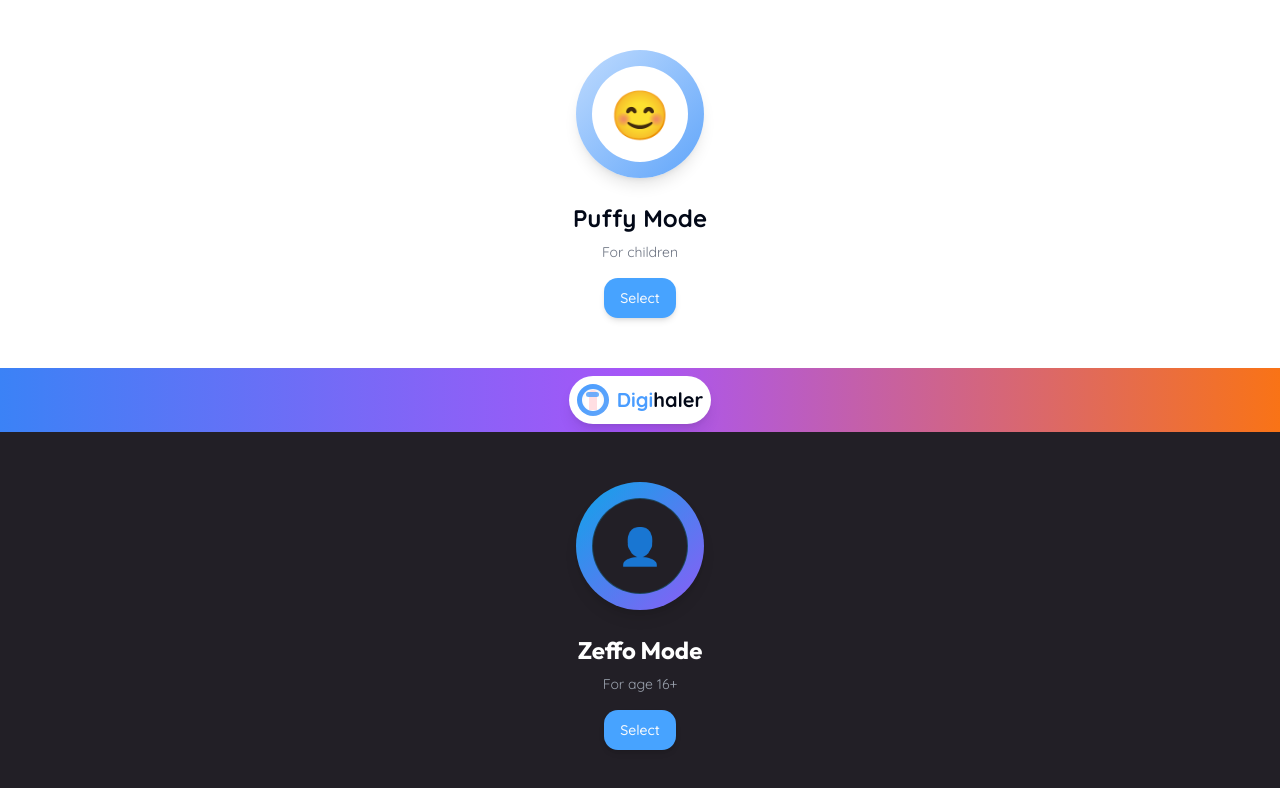
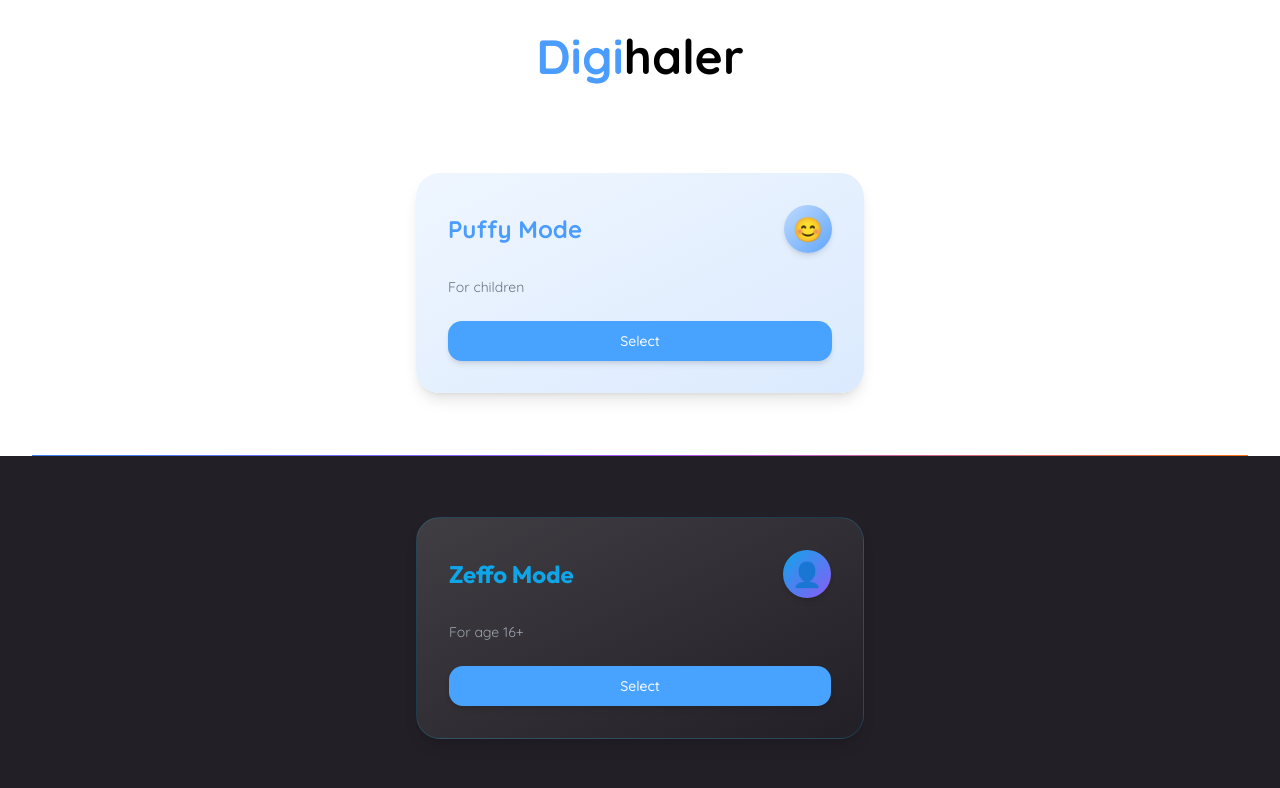
Before and after one commit to Kartik97660/digihaler-breathe-easy-app, a React (Vite) app: page / in a window 1280 px wide. Both pictures are taken after typing "name@example.com", "Sample123" into the empty fields and a click on the button "Sign in". Shown: the top 788 px of the page. Built offline with nearby package versions, Linux system fonts and the light colour scheme.

Commit message:
Refactor mode selection screen
Refactor the mode selection screen to match a new layout and style, replace the logo with text, and add a new section. The existing color scheme is preserved.

```diff
--- a/src/components/Logo.tsx
+++ b/src/components/Logo.tsx
@@ -10,45 +10,15 @@ const Logo: React.FC<LogoProps> = ({ size = 'md' }) => {
   const { theme } = useTheme();
 
   const sizeClasses = {
-    sm: 'h-8',
-    md: 'h-16',
-    lg: 'h-24',
+    sm: 'text-2xl',
+    md: 'text-4xl',
+    lg: 'text-5xl',
   };
 
   return (
-    <div className={`flex items-center justify-center ${sizeClasses[size]}`}>
-      <div className={`relative ${sizeClasses[size]} aspect-square flex items-center justify-center`}>
-        {/* Outer circle */}
-        <div className={`absolute inset-0 rounded-full
-          ${theme === 'puffy' ? 'bg-gradient-to-br from-puffy-primary to-blue-400' : 'bg-gradient-to-br from-zeffo-primary to-zeffo-secondary'}`}>
-        </div>
-
-        {/* Inner circle */}
-        <div className={`absolute inset-[15%] rounded-full
-          ${theme === 'puffy'
-            ? 'bg-white shadow-inner'
-            : 'bg-zeffo-background shadow-inner border border-zeffo-primary/30'}`}>
-        </div>
-
-        {/* Inhaler shape */}
-        <div className={`absolute h-[60%] w-[25%] bottom-[20%] left-[37.5%] rounded-t-full
-          ${theme === 'puffy'
-            ? 'bg-puffy-accent'
-            : 'bg-zeffo-accent'}`}>
-        </div>
-
-        {/* Mouthpiece */}
-        <div className={`absolute h-[15%] w-[40%] rounded-full top-[25%] left-[30%]
-          ${theme === 'puffy'
-            ? 'bg-puffy-primary/80'
-            : 'bg-zeffo-primary/80'}`}>
-        </div>
-      </div>
-
-      <div className={`ml-2 font-bold text-xl ${theme === 'puffy' ? 'font-rounded' : 'font-display'}`}>
-        <span className={theme === 'puffy' ? 'text-puffy-primary' : 'text-zeffo-primary'}>Digi</span>
-        <span>haler</span>
-      </div>
+    <div className={`font-bold ${sizeClasses[size]} ${theme === 'puffy' ? 'font-rounded' : 'font-display'}`}>
+      <span className={theme === 'puffy' ? 'text-puffy-primary' : 'text-zeffo-primary'}>Digi</span>
+      <span className={theme === 'puffy' ? 'text-black' : 'text-white'}>haler</span>
     </div>
   );
 };
--- a/src/components/ModeSelection.tsx
+++ b/src/components/ModeSelection.tsx
@@ -1,5 +1,5 @@
 
-import React from 'react';
+import React, { useState } from 'react';
 import { useTheme } from './ThemeProvider';
 import Logo from './Logo';
 import { motion } from 'framer-motion';
@@ -11,61 +11,129 @@ interface ModeSelectionProps {
 
 const ModeSelection: React.FC<ModeSelectionProps> = ({ onModeSelect }) => {
   const { setTheme } = useTheme();
+  const [selectedMode, setSelectedMode] = useState<'puffy' | 'zeffo' | null>(null);
+  const [showParentQuestion, setShowParentQuestion] = useState(false);
 
   const handleSelectMode = (mode: 'puffy' | 'zeffo') => {
+    setSelectedMode(mode);
     setTheme(mode);
+
+    if (mode === 'puffy') {
+      setShowParentQuestion(true);
+    } else {
+      onModeSelect();
+    }
+  };
+
+  const handleParentResponse = () => {
     onModeSelect();
   };
 
+  if (showParentQuestion) {
+    return (
+      <div className={`min-h-screen flex flex-col items-center justify-center p-6 ${selectedMode === 'puffy' ? 'bg-white' : 'bg-zeffo-background'}`}>
+        <Logo size="lg" />
+
+        <div className="w-full max-w-md mt-10">
+          <h2 className={`text-2xl font-bold mb-6 text-center ${selectedMode === 'puffy' ? 'font-rounded text-puffy-primary' : 'font-display text-zeffo-primary'}`}>
+            Puffy Mode
+          </h2>
+          <p className={`mb-8 text-center ${selectedMode === 'puffy' ? 'text-gray-600' : 'text-gray-300'}`}>
+            Are parents currently using it or the child?
+          </p>
+
+          <div className="grid grid-cols-2 gap-6">
+            <motion.div
+              whileHover={{ scale: 1.05 }}
+              whileTap={{ scale: 0.95 }}
+              className={`rounded-xl p-6 flex flex-col items-center justify-center cursor-pointer shadow-md
+                ${selectedMode === 'puffy'
+                  ? 'bg-gradient-to-br from-blue-100 to-blue-200 border-2 border-puffy-primary/30'
+                  : 'bg-gradient-to-br from-zeffo-background to-zeffo-muted border border-zeffo-primary/30'}`}
+              onClick={handleParentResponse}
+            >
+              <div className="text-4xl mb-4">👪</div>
+              <div className={`font-bold ${selectedMode === 'puffy' ? 'font-rounded' : 'font-display'}`}>Parent</div>
+            </motion.div>
+
+            <motion.div
+              whileHover={{ scale: 1.05 }}
+              whileTap={{ scale: 0.95 }}
+              className={`rounded-xl p-6 flex flex-col items-center justify-center cursor-pointer shadow-md
+                ${selectedMode === 'puffy'
+                  ? 'bg-gradient-to-br from-blue-100 to-blue-200 border-2 border-puffy-primary/30'
+                  : 'bg-gradient-to-br from-zeffo-background to-zeffo-muted border border-zeffo-primary/30'}`}
+              onClick={handleParentResponse}
+            >
+              <div className="text-4xl mb-4">👧</div>
+              <div className={`font-bold ${selectedMode === 'puffy' ? 'font-rounded' : 'font-display'}`}>Child</div>
+            </motion.div>
+          </div>
+
+          <div className="mt-8 flex justify-center">
+            <Button
+              onClick={() => setShowParentQuestion(false)}
+              className={selectedMode === 'puffy' ? 'puffy-button' : 'zeffo-button'}
+            >
+              Go Back
+            </Button>
+          </div>
+        </div>
+      </div>
+    );
+  }
+
   return (
     <div className="min-h-screen flex flex-col">
-      {/* Top half - Puffy Mode */}
+      <div className="py-8 flex justify-center">
+        <Logo size="lg" />
+      </div>
+
+      <div className="flex-1 flex flex-col">
+        {/* Puffy Mode */}
         <div
-        className="flex-1 bg-white flex flex-col items-center justify-center p-6 cursor-pointer"
+          className="flex-1 bg-white flex flex-col items-center justify-center p-8 cursor-pointer"
           onClick={() => handleSelectMode('puffy')}
         >
           <motion.div
             whileHover={{ scale: 1.05 }}
             whileTap={{ scale: 0.95 }}
-          className="flex flex-col items-center"
+            className="w-full max-w-md bg-gradient-to-br from-blue-50 to-blue-100 rounded-3xl p-8 shadow-lg"
           >
-          <div className="w-32 h-32 bg-gradient-to-br from-blue-200 to-blue-400 rounded-full flex items-center justify-center shadow-lg">
-            <div className="w-24 h-24 bg-white rounded-full flex items-center justify-center">
-              <div className="text-5xl font-rounded">😊</div>
+            <div className="flex items-center justify-between mb-6">
+              <h2 className="text-2xl font-bold font-rounded text-puffy-primary">Puffy Mode</h2>
+              <div className="w-12 h-12 bg-gradient-to-br from-blue-200 to-blue-400 rounded-full flex items-center justify-center shadow-md">
+                <div className="text-2xl">😊</div>
               </div>
             </div>
-          <h2 className="mt-6 text-2xl font-bold font-rounded text-center">Puffy Mode</h2>
-          <p className="text-gray-500 mt-2 text-sm">For children</p>
-          <Button className="puffy-button mt-4">Select</Button>
+            <p className="text-gray-500 mb-4 text-sm">For children</p>
+            <Button className="puffy-button w-full mt-2">Select</Button>
           </motion.div>
         </div>
 
-      {/* Divider with logo */}
-      <div className="h-16 bg-gradient-to-r from-blue-500 via-purple-500 to-orange-500 flex items-center justify-center">
-        <div className="bg-white dark:bg-gray-900 rounded-full p-2 shadow-lg">
-          <Logo size="sm" />
-        </div>
-      </div>
+        {/* Divider */}
+        <div className="h-px bg-gradient-to-r from-blue-500 via-purple-500 to-orange-500 mx-8"></div>
 
-      {/* Bottom half - Zeffo Mode */}
+        {/* Zeffo Mode */}
         <div
-        className="flex-1 bg-zeffo-background flex flex-col items-center justify-center p-6 cursor-pointer"
+          className="flex-1 bg-zeffo-background flex flex-col items-center justify-center p-8 cursor-pointer"
           onClick={() => handleSelectMode('zeffo')}
         >
           <motion.div
             whileHover={{ scale: 1.05 }}
             whileTap={{ scale: 0.95 }}
-          className="flex flex-col items-center"
+            className="w-full max-w-md bg-gradient-to-br from-zeffo-muted to-zeffo-background rounded-3xl p-8 shadow-lg border border-zeffo-primary/20"
           >
-          <div className="w-32 h-32 bg-gradient-to-br from-zeffo-primary to-zeffo-secondary rounded-full flex items-center justify-center shadow-lg">
-            <div className="w-24 h-24 bg-zeffo-background rounded-full flex items-center justify-center border border-zeffo-primary/30">
-              <div className="text-4xl">👤</div>
+            <div className="flex items-center justify-between mb-6">
+              <h2 className="text-2xl font-bold font-display text-zeffo-primary">Zeffo Mode</h2>
+              <div className="w-12 h-12 bg-gradient-to-br from-zeffo-primary to-zeffo-secondary rounded-full flex items-center justify-center shadow-md">
+                <div className="text-2xl">👤</div>
               </div>
             </div>
-          <h2 className="mt-6 text-2xl font-bold font-display text-white text-center">Zeffo Mode</h2>
-          <p className="text-gray-400 mt-2 text-sm">For age 16+</p>
-          <Button className="zeffo-button mt-4">Select</Button>
+            <p className="text-gray-400 mb-4 text-sm">For age 16+</p>
+            <Button className="zeffo-button w-full mt-2">Select</Button>
           </motion.div>
+        </div>
       </div>
     </div>
   );
```
Lines whose indentation alone changed are shown as unchanged.
